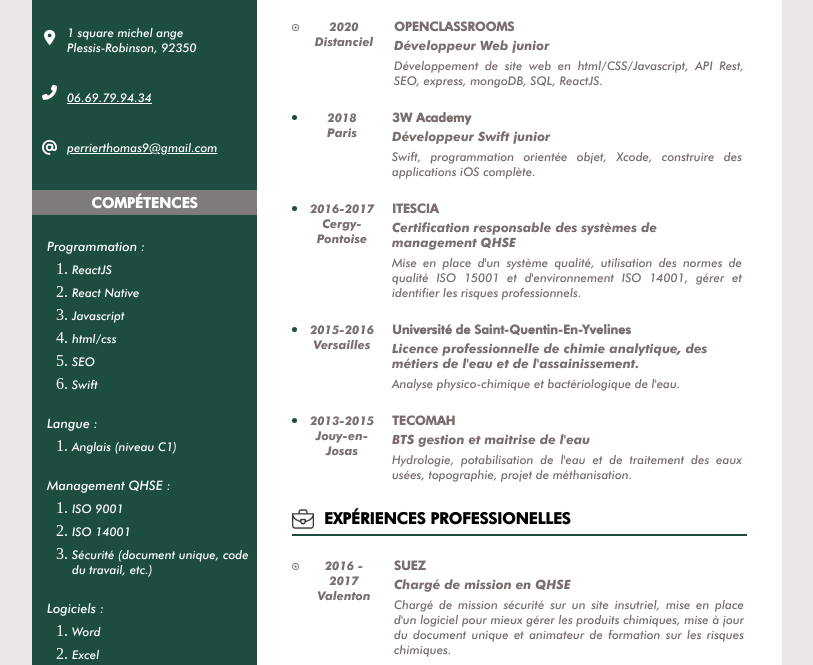
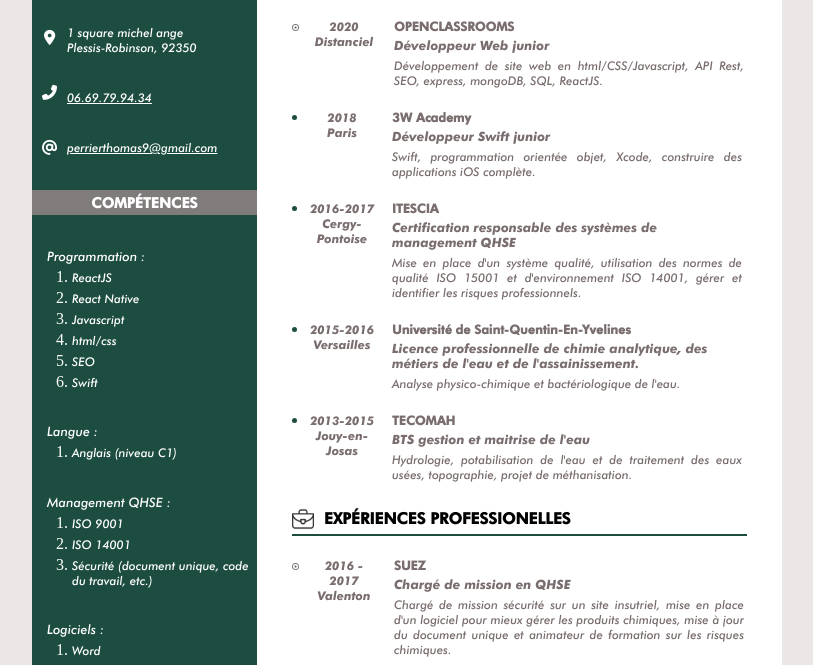
Before and after one commit to thomas796/cv, a website: page index.html in a window 1280 px wide. Shown: the part 235-900 px from the top of the page, without its empty margins (233-1046 px from the left). Drawn offline with Linux system fonts and the light colour scheme.

Commit message:
conteneur issues

```diff
--- a/css/block.css
+++ b/css/block.css
@@ -222,36 +222,44 @@ main {
 
 
 #skills {
-    height: 540px;
+    height: 560px;
     width: 100%;
-    margin:0px;
+    margin: 0%;
+    display: flex;
+    flex-direction: column;
+    align-items: flex-start;
+    justify-content: space-evenly;
+}
+
+ul {
+    margin: 0px;
 }
 
 .skill {
-    margin-top: 6px;
+    margin: 0%;
+    margin-top: 4px;
     font-size: 12px;
 }
 
 .skillTitle {
     font-style: italic;
     margin: 0px;
-    margin-top: 23px;
     margin-left: -25px;
     font-size: 13px;
 }
 
-#hobbiesBlock {
+/* #hobbiesBlock {
     width: 100%;
-    height: 150px;
+    height: 130px;
     display: flex;
     flex-direction: row;
     align-items: flex-start;
     justify-content: space-between;
-}
+} */
 
 
 #hobbies {
-    height: 150px;
+    height: 120px;
     width: 100%;
     display: flex;
     align-items: center;
```
